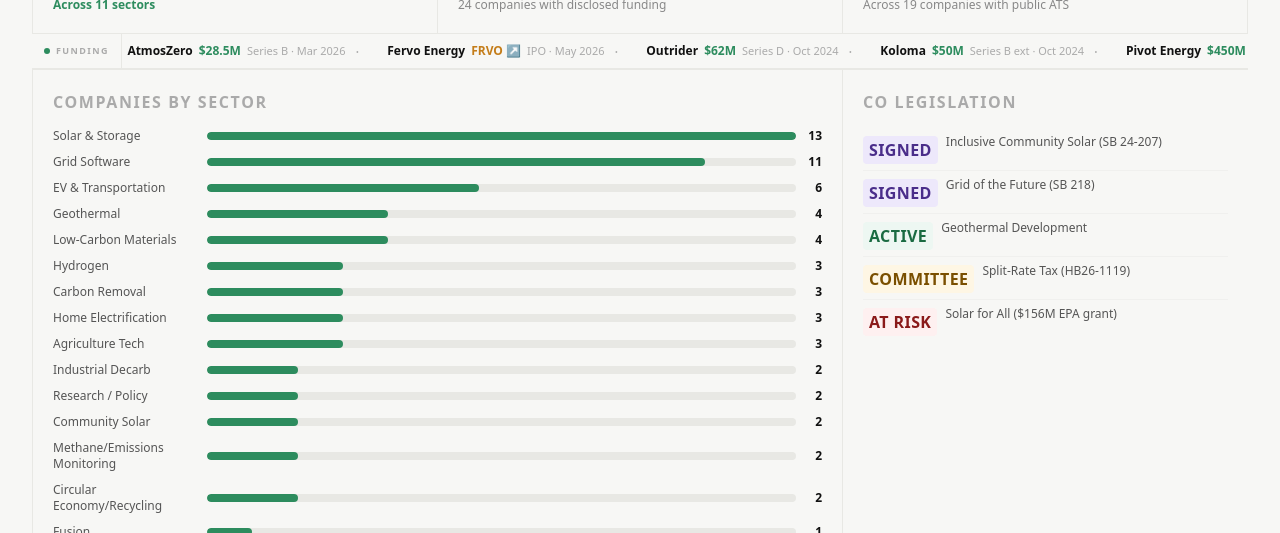
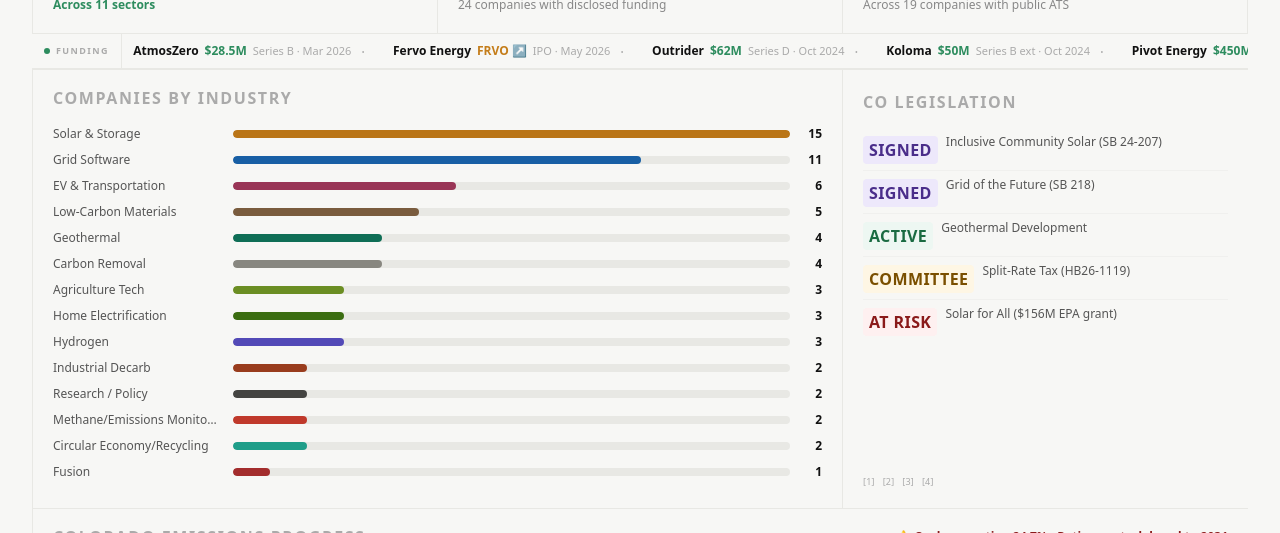
Before and after one commit to FrazRoc/colorado-current, a Next.js app: page / in a window 1280 px wide. Shown: the part 267-800 px from the top of the page. Built offline with nearby package versions, Linux system fonts and the light colour scheme; no server answers.

Commit message:
Consolidate sectors to 14, color-code chart to match map, rename to Companies by Industry

```diff
--- a/src/components/dashboard/SectorChart.tsx
+++ b/src/components/dashboard/SectorChart.tsx
@@ -1,38 +1,62 @@
-import type { DashboardSource } from "@/types";
+import type { SectorCount, DashboardSource } from "@/types";
 import SourceLinks from "./SourceLinks";
 
 interface Props {
-  sectors: { name: string; count: number }[];
+  sectors: SectorCount[];
   sources: DashboardSource[];
 }
+
+// Matches CompanyMap.tsx / MapPanel.tsx SECTOR_COLORS exactly, extended for new sectors
+const SECTOR_COLORS: Record<string, string> = {
+  "Solar & Storage": "#BA7517",
+  "Grid Software": "#185FA5",
+  "Geothermal": "#0F6E56",
+  "Home Electrification": "#3B6D11",
+  "Hydrogen": "#534AB7",
+  "Industrial Decarb": "#993C1D",
+  "EV & Transportation": "#993556",
+  "Carbon Removal": "#888780",
+  "Fusion": "#A32D2D",
+  "Research / Policy": "#444441",
+  "Low-Carbon Materials": "#7A5C3E",
+  "Agriculture Tech": "#6B8E23",
+  "Methane/Emissions Monitoring": "#C0392B",
+  "Circular Economy/Recycling": "#1F9E89",
+};
 
 export default function SectorChart({ sectors, sources }: Props) {
   const max = Math.max(...sectors.map((s) => s.count));
 
   return (
-    <div className="px-5 py-5 border-r border-surface-border flex flex-col">
-      <div className="text-tag font-sans font-bold uppercase tracking-widest text-ink-faint mb-3.5">
-        Companies by sector
+    <div className="px-4 md:px-5 py-4 border-r border-surface-border">
+      <div className="text-tag font-sans font-bold uppercase tracking-widest text-ink-faint mb-4">
+        Companies by Industry
       </div>
-      <div className="space-y-2.5 flex-1">
-        {sectors.map((s) => (
-          <div key={s.name} className="flex items-center gap-2.5">
-            <div className="text-xs font-sans text-ink-secondary w-36 flex-shrink-0">
-              {s.name}
+      <div className="flex flex-col gap-2.5">
+        {sectors.map((sector) => {
+          const color = SECTOR_COLORS[sector.name] || "#888780";
+          const widthPct = (sector.count / max) * 100;
+          return (
+            <div key={sector.name} className="flex items-center gap-3">
+              <span className="text-xs font-sans text-ink-secondary w-[168px] flex-shrink-0 truncate">
+                {sector.name}
+              </span>
+              <div className="flex-1 h-2 bg-surface-border rounded-sm overflow-hidden">
+                <div
+                  className="h-full rounded-sm transition-all"
+                  style={{ width: `${widthPct}%`, background: color }}
+                />
+              </div>
+              <span className="text-xs font-sans font-bold text-ink w-5 text-right flex-shrink-0">
+                {sector.count}
+              </span>
             </div>
-            <div className="flex-1 h-2 bg-surface-border rounded-sm overflow-hidden">
-              <div
-                className="h-full bg-cc-green rounded-sm transition-all"
-                style={{ width: `${(s.count / max) * 100}%` }}
-              />
-            </div>
-            <div className="text-xs font-sans font-bold text-ink w-4 text-right flex-shrink-0">
-              {s.count}
-            </div>
-          </div>
-        ))}
+          );
+        })}
       </div>
-      <SourceLinks sources={sources} />
+      <div className="mt-3">
+        <SourceLinks sources={sources} />
+      </div>
     </div>
   );
 }
--- a/src/data/dashboard.ts
+++ b/src/data/dashboard.ts
@@ -28,23 +28,20 @@ const dashboardData: DashboardData = {
   ],
 
   sectorCounts: [
-    { name: "Solar & Storage", count: 13 },
+    { name: "Solar & Storage", count: 15 },
     { name: "Grid Software", count: 11 },
     { name: "EV & Transportation", count: 6 },
+    { name: "Low-Carbon Materials", count: 5 },
     { name: "Geothermal", count: 4 },
-    { name: "Low-Carbon Materials", count: 4 },
+    { name: "Carbon Removal", count: 4 },
+    { name: "Agriculture Tech", count: 3 },
+    { name: "Home Electrification", count: 3 },
     { name: "Hydrogen", count: 3 },
-    { name: "Carbon Removal", count: 3 },
-    { name: "Home Electrification", count: 3 },
-    { name: "Agriculture Tech", count: 3 },
     { name: "Industrial Decarb", count: 2 },
     { name: "Research / Policy", count: 2 },
-    { name: "Community Solar", count: 2 },
     { name: "Methane/Emissions Monitoring", count: 2 },
     { name: "Circular Economy/Recycling", count: 2 },
     { name: "Fusion", count: 1 },
-    { name: "Carbon Capture/DAC", count: 1 },
-    { name: "Sustainable Fuels", count: 1 },
   ],
 
   recentFunding: [
```
